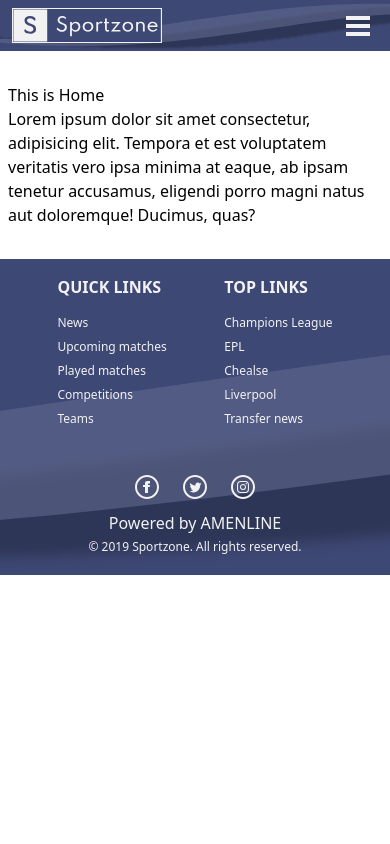
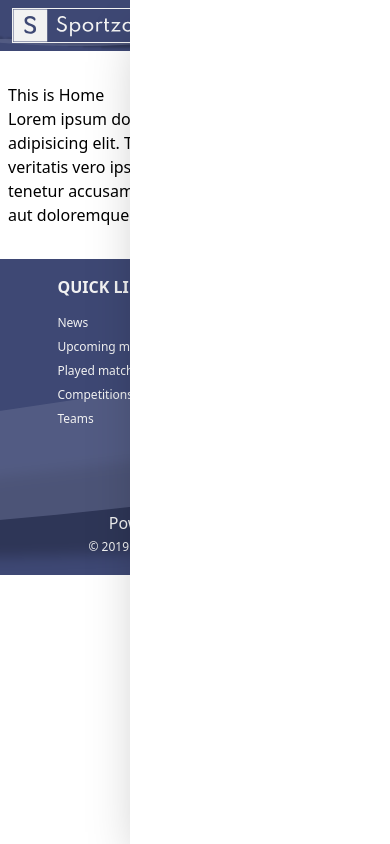
Before and after one commit to amenline/sportzone, a Next.js app: page / in a window 390 px wide. Built offline with nearby package versions, Linux system fonts and the light colour scheme.

Commit message:
added drawer

```diff
--- a/components/navbar.tsx
+++ b/components/navbar.tsx
@@ -2,6 +2,7 @@ import Link from "next/link";
 
 const Navbar: React.FC = () => {
   return (
+    <>
       <nav className="px-3 flex justify-center bg-primary-300 bg-nav-wave bg-no-repeat bg-center bg-cover items-center">
         <Link href="/">
           <a className="py-2">
@@ -10,6 +11,11 @@ const Navbar: React.FC = () => {
         </Link>
         <div className="flex-1"></div>
         <img className="md:hidden pr-2" src="/images/menu.svg" alt="Menu" />
+        <div className="md:hidden absolute top-0 right-0 h-full sm:w-1/2 w-4/6 bg-white shadow-2xl">
+          <ul>
+            <li></li>
+          </ul>
+        </div>
         <ul className="hidden md:flex m-1 text-fonts text-base font-semibold">
           <li className="p-2 m-1 hover:bg-primary-500">
             <Link href="/news">
@@ -33,6 +39,7 @@ const Navbar: React.FC = () => {
           </li>
         </ul>
       </nav>
+    </>
   );
 };
 
```
Also changed, not shown: package.json (+8 -8 lines), 1 other file (tests, documents, lock files or other folders). Lines whose indentation alone changed are shown as unchanged.
